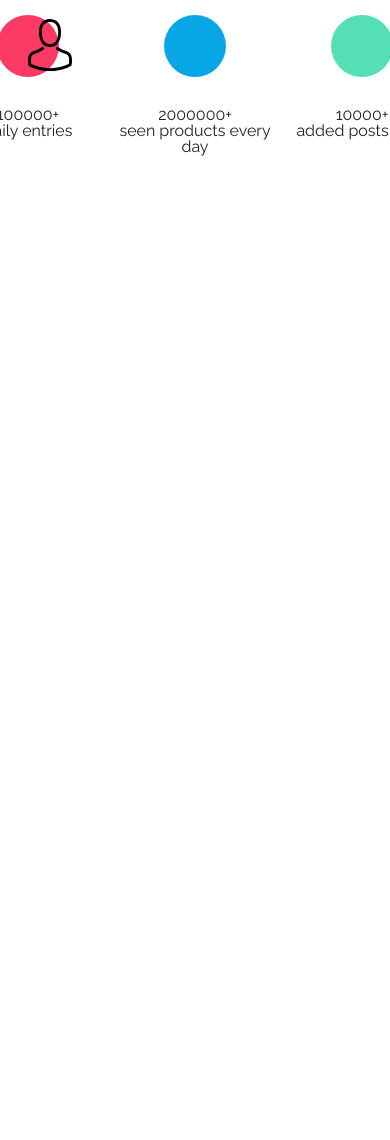
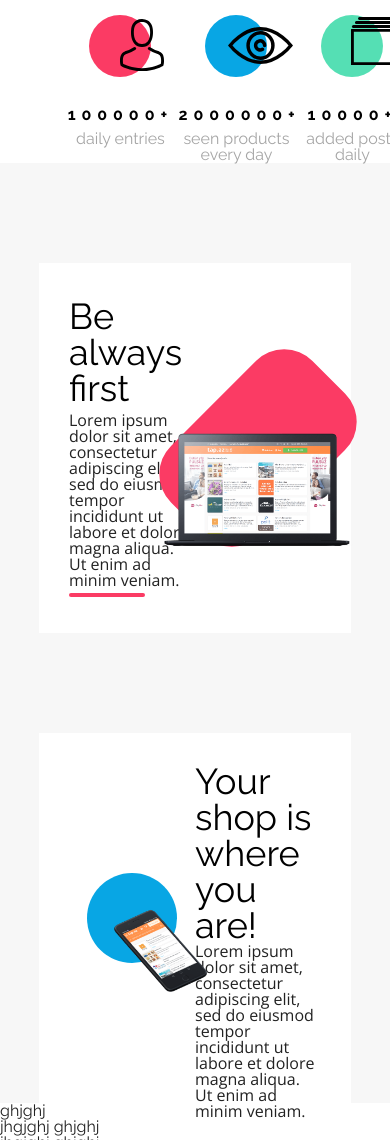
Before and after one commit to PatrycjaSzajna/sell-more, a plain HTML site: page index.html in a window 390 px wide. Shown: the part 860-2000 px from the top of the page. Before the commit the page ends 1016 px from the top, so only its background shows below. Drawn offline with nearby package versions, Linux system fonts and the light colour scheme.

Commit message:
change position images laptop and cell phone

```diff
--- a/css/style.css
+++ b/css/style.css
@@ -132,6 +132,8 @@ body {
 
 .numbers {
   display: flex;
+  width: 68%;
+  justify-content: space-evenly;
 }
 .numbers .circle {
   position: relative;
@@ -149,11 +151,13 @@ body {
   align-items: center;
 }
 
+/* ----dodawanie kolorow i ikonek dla kółek----- */
+
 .red {
   background-color: var(--redAccent);
 }
 
-.red::after {
+.numbers .red::after {
   content: "";
   display: block;
   position: absolute;
@@ -168,6 +172,242 @@ body {
   background-color: var(--mainColor);
 }
 
+.numbers .blue::after {
+  content: "";
+  display: block;
+  position: absolute;
+  background-image: url(../assets/Eye.svg);
+  background-repeat: no-repeat;
+  width: 68px;
+  height: 52px;
+  right: -29px;
+  bottom: -2px;
+}
+
 .green {
   background-color: var(--greenAccent);
 }
+
+.numbers .green::after {
+  content: "";
+  display: block;
+  position: absolute;
+  background-image: url(../assets/Catalog.svg);
+  background-repeat: no-repeat;
+  width: 52px;
+  height: 54px;
+  right: -20px;
+  bottom: 6px;
+}
+
+/* ------pogrubiłam liczby ------*/
+
+.numbers > .redHead .bold-text {
+  text-align: center;
+  font-family: var(--fontRaleway);
+  font-weight: bold;
+  letter-spacing: 5.96px;
+  color: var(--black);
+  width: 116px;
+  height: 24px;
+}
+
+.numbers > .blueEye .bold-text {
+  text-align: center;
+  font-family: var(--fontRaleway);
+  font-weight: bold;
+  letter-spacing: 5.96px;
+  color: var(--black);
+  width: 116px;
+  height: 24px;
+}
+
+.numbers > .greenPost .bold-text {
+  text-align: center;
+  font-family: var(--fontRaleway);
+  font-weight: bold;
+  letter-spacing: 5.96px;
+  color: var(--black);
+  width: 116px;
+  height: 24px;
+}
+
+/* ------dodałam kolor light grey pod liczbami -------*/
+
+.redHead > .light-grey-text {
+  display: flex;
+  font-family: var(--fontRaleway);
+  font-weight: normal;
+  color: var(--grey);
+  text-align: center;
+  letter-spacing: 0;
+}
+
+.blueEye > .light-grey-text {
+  display: flex;
+  font-family: var(--fontRaleway);
+  font-weight: normal;
+  color: var(--grey);
+  text-align: center;
+  letter-spacing: 0;
+}
+
+.greenPost > .light-grey-text {
+  display: flex;
+  font-family: var(--fontRaleway);
+  font-weight: normal;
+  color: var(--grey);
+  text-align: center;
+  letter-spacing: 0;
+}
+
+/* -----sekcja BENEFITS ----------*/
+
+.benefits {
+  display: flex;
+  justify-content: center;
+  background-color: var(--lightGrey);
+  flex-direction: column;
+  align-items: center;
+}
+
+.blocks-container {
+  background-color: var(--white);
+  box-sizing: border-box;
+  padding: 30px;
+  height: 370px;
+}
+
+.blocks-container:nth-child(2) {
+  background-color: var(--white);
+  box-sizing: border-box;
+  padding: 30px;
+  height: 370px;
+  flex-direction: row-reverse;
+
+}
+.blocks-container.laptop {
+  display: flex;
+  width: 80%;
+  align-items: center;
+  margin-top: 100px;
+}
+
+.blocks-container.laptop .left {
+  display: flex;
+  flex-direction: column;
+  height: 100%;
+  justify-content: space-evenly;
+  /* box-sizing: border-box; */
+  /* padding-left: 60px;
+} */
+}
+
+.blocks-container.laptop h2 {
+  font-size: 36px;
+  color: var(--black);
+  text-align: left;
+  /* margin: 20px;
+  padding: 33px; */
+}
+
+.blocks-container.laptop p {
+  font-family: var(--fontSans);
+  font-size: 16px;
+  text-align: left;
+  letter-spacing: 0;
+  /* margin: 20px;
+  padding: 33px; */
+}
+
+
+/* pozycjonowanie laptopa i kwadratu */
+
+.laptop-img {
+  width: 162%;
+  position: absolute;
+  transform: rotate(-45deg);
+  right: -68px;
+  top: 72px;
+}
+
+.square {
+  background-color: var(--redAccent);
+  width: 200px;
+  height: 200px;
+  border-radius: 40px;
+  transform: rotate(45deg);
+}
+
+.line {
+  display: block;
+  width: 60%;
+  height: 4px;
+  border-radius: 50px;
+}
+/* .line.blue {
+
+} */
+
+.left,
+.right {
+  width: 50%;
+  display: flex;
+  justify-content: center;
+}
+
+/* pozycjonowanie telefonu  */
+
+.blocks-container.telephone .left {
+  display: flex;
+  flex-direction: column;
+  height: 100%;
+  justify-content: space-evenly;
+  /* box-sizing: border-box; */
+  /* padding-left: 60px;
+} */
+}
+
+.blocks-container.telephone {
+  display: flex;
+  width: 80%;
+  align-items: center;
+  margin-top: 100px;
+}
+
+.blocks-container.telephone h2 {
+  font-size: 36px;
+  color: var(--black);
+  text-align: start;
+  /* margin: 20px;
+  padding: 33px; */
+}
+
+.blocks-container.telephone p {
+  font-family: var(--fontSans);
+  font-size: 16px;
+  text-align: right;
+  letter-spacing: 0;
+  text-align: -webkit-left;
+  /* margin: 20px;
+  padding: 33px; */
+}
+
+.circle-telephone {
+  background-color: var(--mainColor);
+  width: 23%;
+  border-radius: 50%;
+  position: absolute;
+
+}
+
+.telephone-img {
+  width: 130%;
+  position: relative;
+  top: 35px;
+  left: 18px;
+}
+
+.telephone .right {
+  align-items: center;
+}
--- a/index.html
+++ b/index.html
@@ -53,7 +53,7 @@
           <div class="blueEye">
             <div class="circle blue"></div>
             <p class="bold-text">2000000+</p>
-            <p class="light-grey-text">seen products every day</p>
+            <p class="light-grey-text">seen products <br />every day</p>
           </div>
           <div class="greenPost">
             <div class="circle green"></div>
@@ -62,6 +62,64 @@
           </div>
         </div>
       </section>
+      <section class="benefits">
+        <div class="blocks-container laptop">
+          <div class="left">
+            <h2>Be always first</h2>
+            <p class="blocks-paragraph">
+              Lorem ipsum dolor sit amet, consectetur adipiscing elit, sed do
+              eiusmod tempor incididunt ut labore et dolore magna aliqua. Ut
+              enim ad minim veniam.
+            </p>
+            <div class="line red"></div>
+          </div>
+          <div class="right">
+            <div class="square">
+              <img class="laptop-img" src="/assets/Macbook.png" />
+            </div>
+          </div>
+        </div>
+
+        <div class="blocks-container telephone">
+            <div class="left">
+              <h2>Your shop is <br>where you are!</h2>
+              <p class="blocks-paragraph">
+                Lorem ipsum dolor sit amet, consectetur adipiscing elit, sed do
+                eiusmod tempor incididunt ut labore et dolore magna aliqua. Ut
+                enim ad minim veniam.
+              </p>
+              <div class="line blue"></div>
+            </div>
+            <div class="right">
+              <div class="circle-telephone">
+                <img class="telephone-img" src="/assets/iPhone.png"/>
+              </div>
+            </div>
+          </div>
+
+
+
+
+
+
+      </section>
+
+
+      <p>
+        ghjghj
+        <br />
+        jhgjghj ghjghj
+        <br />
+        jhgjghj ghjghj
+        <br />
+        jhgjghj ghjghj
+        <br />
+        jhgjghj ghjghj
+        <br />
+        jhgjghj ghjghj
+        <br />
+        jhgjghj
+      </p>
     </main>
   </body>
 </html>
```
